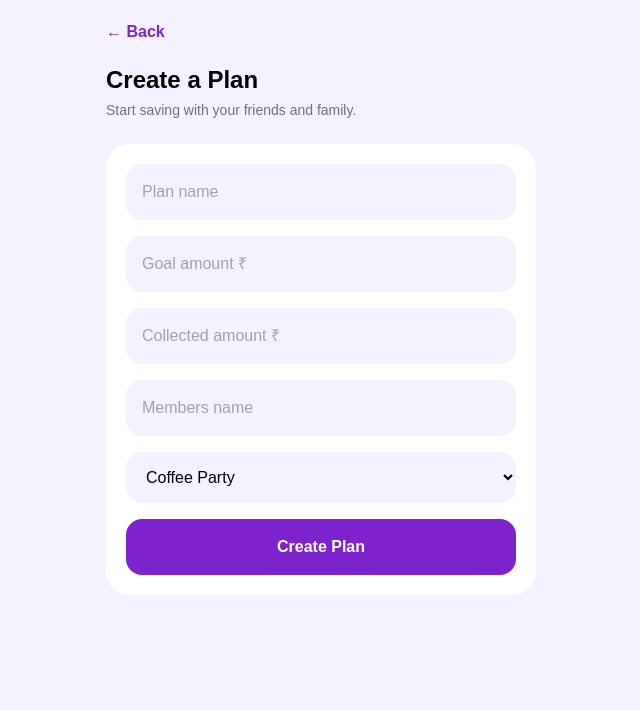
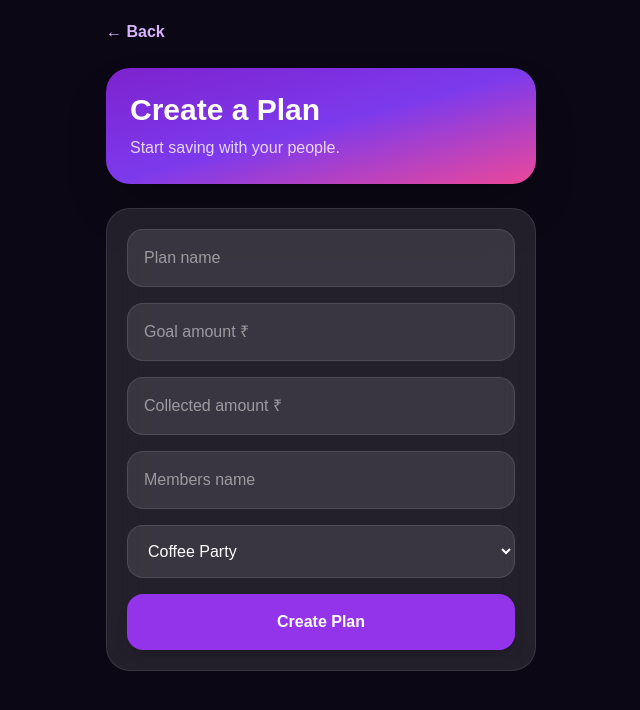
Before and after one commit to pankajverma001/planz, a Next.js app: page /create-plan in a window 1280 px wide. Shown: the top 710 px of the page, without its empty margins (319-959 px from the left). Built offline with nearby package versions, Linux system fonts and the light colour scheme; no server answers.

Commit message:
improved create plan design

```diff
--- a/app/create-plan/page.tsx
+++ b/app/create-plan/page.tsx
@@ -1,6 +1,7 @@
 "use client";
 
 import { useState } from "react";
+import { motion } from "framer-motion";
 import { supabase } from "../lib/supabase";
 
 export default function CreatePlan() {
@@ -46,32 +47,43 @@ export default function CreatePlan() {
   }
 
   return (
-    <main className="min-h-screen bg-[#F5F1FF] p-5">
+    <main className="min-h-screen bg-[#0B0714] p-5 text-white">
       <div className="max-w-[430px] mx-auto">
-        <a href="/" className="text-purple-700 font-bold">
+        <a href="/" className="text-purple-300 font-bold">
           ← Back
         </a>
 
-        <h1 className="text-2xl font-bold mt-5">
-          Create a Plan
-        </h1>
+        <motion.div
+          initial={{ opacity: 0, y: 25 }}
+          animate={{ opacity: 1, y: 0 }}
+          className="bg-gradient-to-br from-purple-700 via-violet-600 to-pink-500 rounded-3xl p-6 mt-6 shadow-2xl"
+        >
+          <h1 className="text-3xl font-bold">
+            Create a Plan
+          </h1>
 
-        <p className="text-gray-500 text-sm mt-1">
-          Start saving with your friends and family.
-        </p>
+          <p className="text-white/80 mt-2">
+            Start saving with your people.
+          </p>
+        </motion.div>
 
-        <div className="bg-white rounded-3xl p-5 mt-6 space-y-4">
+        <motion.div
+          initial={{ opacity: 0, y: 35 }}
+          animate={{ opacity: 1, y: 0 }}
+          transition={{ delay: 0.15 }}
+          className="bg-white/10 backdrop-blur-xl border border-white/10 rounded-3xl p-5 mt-6 space-y-4"
+        >
           <input
             value={title}
             onChange={(e) => setTitle(e.target.value)}
-            className="w-full p-4 rounded-2xl bg-[#F5F1FF] outline-none"
+            className="w-full p-4 rounded-2xl bg-white/10 border border-white/10 outline-none placeholder:text-white/50"
             placeholder="Plan name"
           />
 
           <input
             value={goalAmount}
             onChange={(e) => setGoalAmount(e.target.value)}
-            className="w-full p-4 rounded-2xl bg-[#F5F1FF] outline-none"
+            className="w-full p-4 rounded-2xl bg-white/10 border border-white/10 outline-none placeholder:text-white/50"
             placeholder="Goal amount ₹"
             type="number"
           />
@@ -79,7 +91,7 @@ export default function CreatePlan() {
           <input
             value={collectedAmount}
             onChange={(e) => setCollectedAmount(e.target.value)}
-            className="w-full p-4 rounded-2xl bg-[#F5F1FF] outline-none"
+            className="w-full p-4 rounded-2xl bg-white/10 border border-white/10 outline-none placeholder:text-white/50"
             placeholder="Collected amount ₹"
             type="number"
           />
@@ -87,14 +99,14 @@ export default function CreatePlan() {
           <input
             value={members}
             onChange={(e) => setMembers(e.target.value)}
-            className="w-full p-4 rounded-2xl bg-[#F5F1FF] outline-none"
+            className="w-full p-4 rounded-2xl bg-white/10 border border-white/10 outline-none placeholder:text-white/50"
             placeholder="Members name"
           />
 
           <select
             value={category}
             onChange={(e) => setCategory(e.target.value)}
-            className="w-full p-4 rounded-2xl bg-[#F5F1FF] outline-none"
+            className="w-full p-4 rounded-2xl bg-white/10 border border-white/10 outline-none"
           >
             <option>Coffee Party</option>
             <option>Pizza Party</option>
@@ -103,14 +115,15 @@ export default function CreatePlan() {
             <option>Hotel Dinner</option>
           </select>
 
-          <button
+          <motion.button
+            whileTap={{ scale: 0.95 }}
             onClick={createPlan}
             disabled={loading}
-            className="w-full bg-purple-700 text-white p-4 rounded-2xl font-bold"
+            className="w-full bg-purple-600 text-white p-4 rounded-2xl font-bold shadow-lg"
           >
             {loading ? "Creating..." : "Create Plan"}
-          </button>
-        </div>
+          </motion.button>
+        </motion.div>
       </div>
     </main>
   );
```
